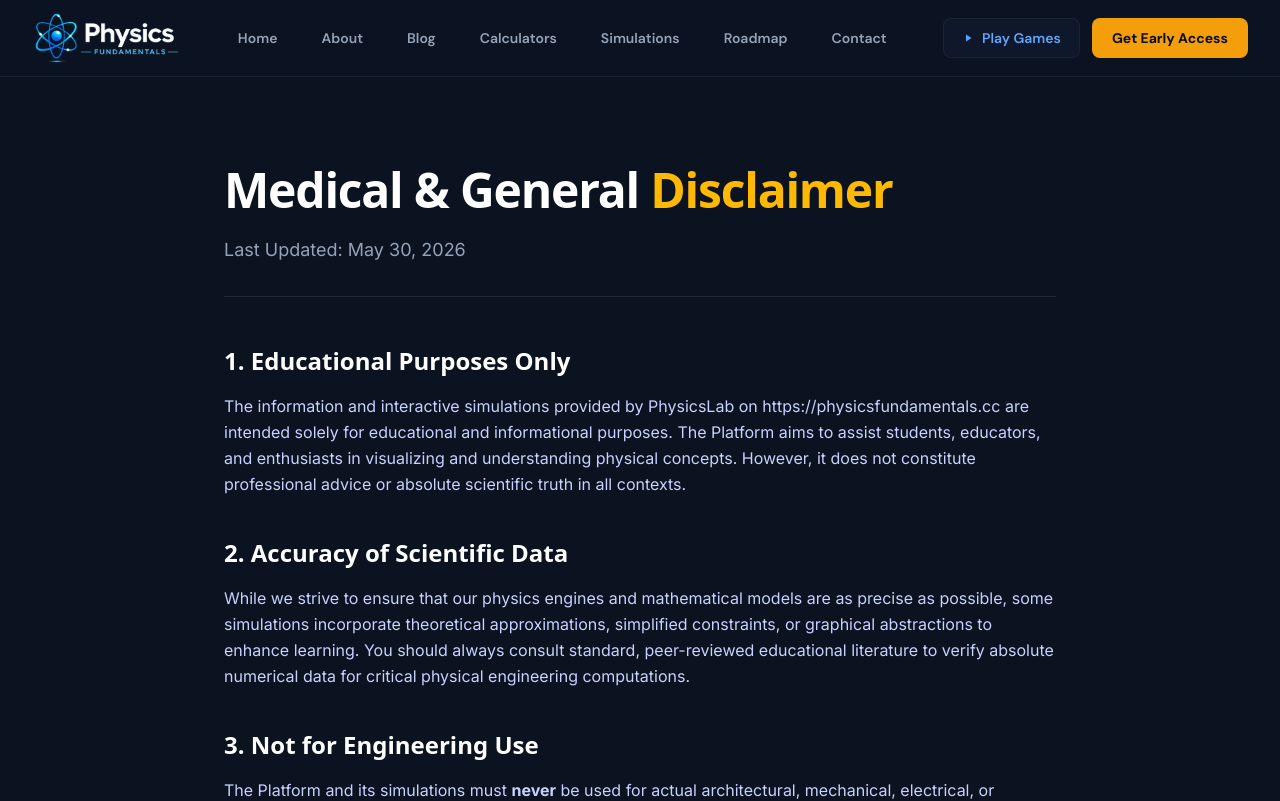
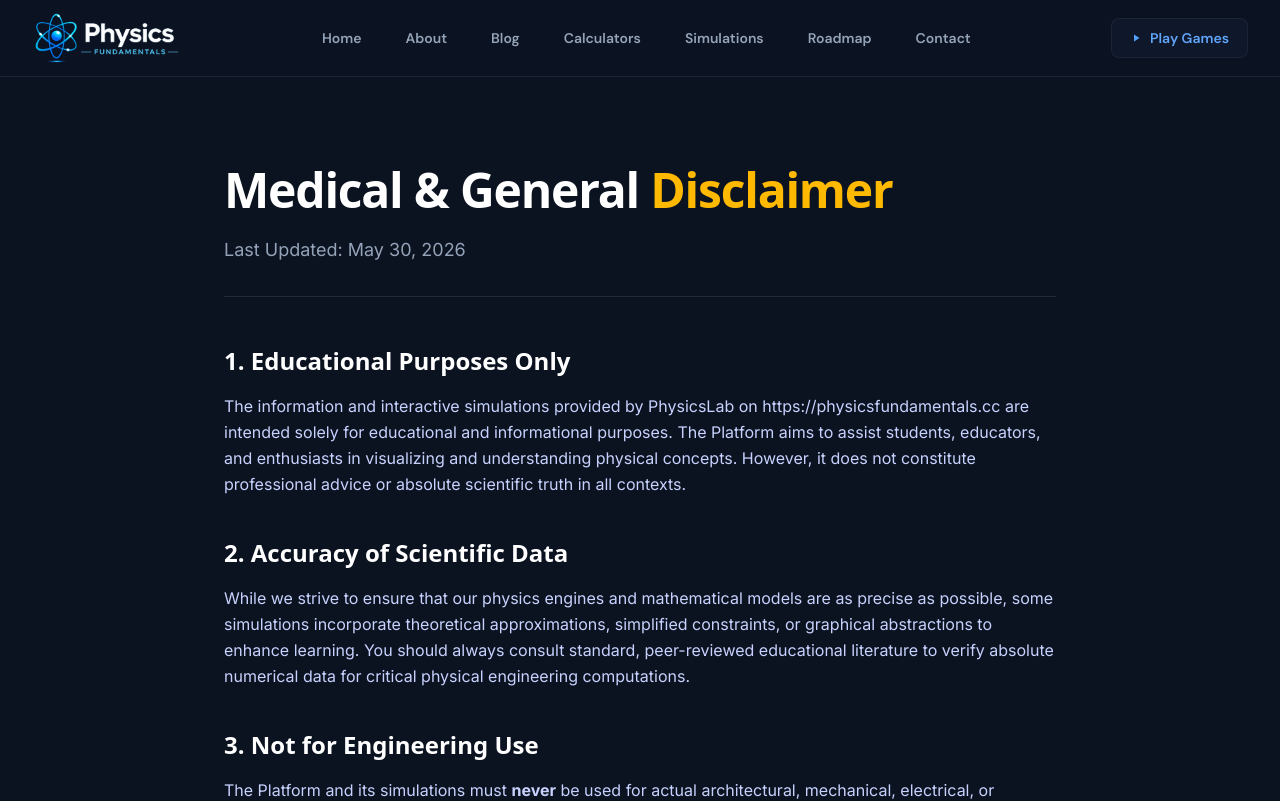
Before and after one commit to physicsfundamentals88/physicsfundamentals.cc, a Next.js app: page /disclaimer in a window 1280 px wide. Shown: the top 801 px of the page. Built offline with nearby package versions, Linux system fonts and the light colour scheme.

Commit message:
design: remove header early access button, remove now building badge, set hero buttons to Try the Calculators (yellow) and Browse Articles (dark)

```diff
--- a/components/Navbar.tsx
+++ b/components/Navbar.tsx
@@ -97,21 +97,6 @@ export default function Navbar() {
               </svg>
               Play Games
             </Link>
-            <Link
-              href="/login?mode=register"
-              className="flex items-center gap-1.5 transition-all duration-200 hover:bg-amber-400 active:scale-95 whitespace-nowrap"
-              style={{
-                fontFamily: "var(--font-dm-sans)",
-                fontWeight: 700,
-                fontSize: 14,
-                color: "#0a0f1e",
-                padding: "9px 20px",
-                borderRadius: 8,
-                background: "#f59e0b",
-              }}
-            >
-              Get Early Access
-            </Link>
           </div>
 
           {/* Mobile Toggle */}
@@ -180,14 +165,6 @@ export default function Navbar() {
                   </svg>
                   Play Games
                 </Link>
-                <Link
-                  href="/login?mode=register"
-                  onClick={() => setMobileOpen(false)}
-                  className="flex items-center justify-center w-full py-3 rounded-xl text-sm font-semibold"
-                  style={{ color: "#0a0f1e", background: "#f59e0b" }}
-                >
-                  Get Early Access
-                </Link>
               </div>
             </nav>
           </div>
--- a/components/sections/HeroSection.tsx
+++ b/components/sections/HeroSection.tsx
@@ -58,19 +58,6 @@ export default function HeroSection() {
       {/* ── Content ── */}
       <div className="relative z-10 max-w-5xl mx-auto flex flex-col items-center gap-6">
 
-        {/* Badge */}
-        <div
-          className="inline-flex items-center gap-2 px-4 py-1.5 rounded-full border border-white/10 bg-white/[0.04] hero-anim-down"
-          style={{ fontFamily: "var(--font-dm-sans)", fontSize: 13, fontWeight: 500, color: "rgb(191,219,254)" }}
-        >
-          {/* Animated green dot */}
-          <span className="relative flex h-2 w-2" aria-hidden="true">
-            <span className="animate-ping absolute inline-flex h-full w-full rounded-full bg-teal-400 opacity-60" />
-            <span className="relative inline-flex rounded-full h-2 w-2 bg-teal-400" />
-          </span>
-          Now building — Join the early access list
-        </div>
-
         {/* ── H1 Heading ── */}
         <h1
           style={{
@@ -129,8 +116,8 @@ export default function HeroSection() {
         >
           {/* Primary: amber */}
           <Link
-            id="hero-get-early-access"
-            href="/login?mode=register"
+            id="hero-try-calculators"
+            href="/calculators"
             className="flex items-center gap-2 active:scale-95 transition-all duration-200 hover:brightness-110"
             style={{
               fontFamily: "var(--font-dm-sans)",
@@ -143,7 +130,7 @@ export default function HeroSection() {
               boxShadow: "0 4px 24px rgba(245,158,11,0.25)",
             }}
           >
-            Get Early Access
+            Try the Calculators
             <svg viewBox="0 0 24 24" fill="none" stroke="currentColor" strokeWidth="2.5" strokeLinecap="round" strokeLinejoin="round" style={{ width: 16, height: 16 }} aria-hidden="true">
               <line x1="5" y1="12" x2="19" y2="12" />
               <polyline points="12 5 19 12 12 19" />
@@ -169,23 +156,6 @@ export default function HeroSection() {
             Browse Articles
           </Link>
         </div>
-
-        {/* Trust signal */}
-        <p
-          style={{
-            fontFamily: "var(--font-dm-sans)",
-            fontWeight: 400,
-            fontSize: 13,
-            color: "rgb(148,163,184)",
-          }}
-          className="hero-anim-fade hero-anim-delay-3"
-        >
-          Trusted by{" "}
-          <span style={{ fontWeight: 600, color: "rgb(203,213,225)" }}>
-            500+
-          </span>{" "}
-          students already on the list
-        </p>
       </div>
     </section>
   );
```
